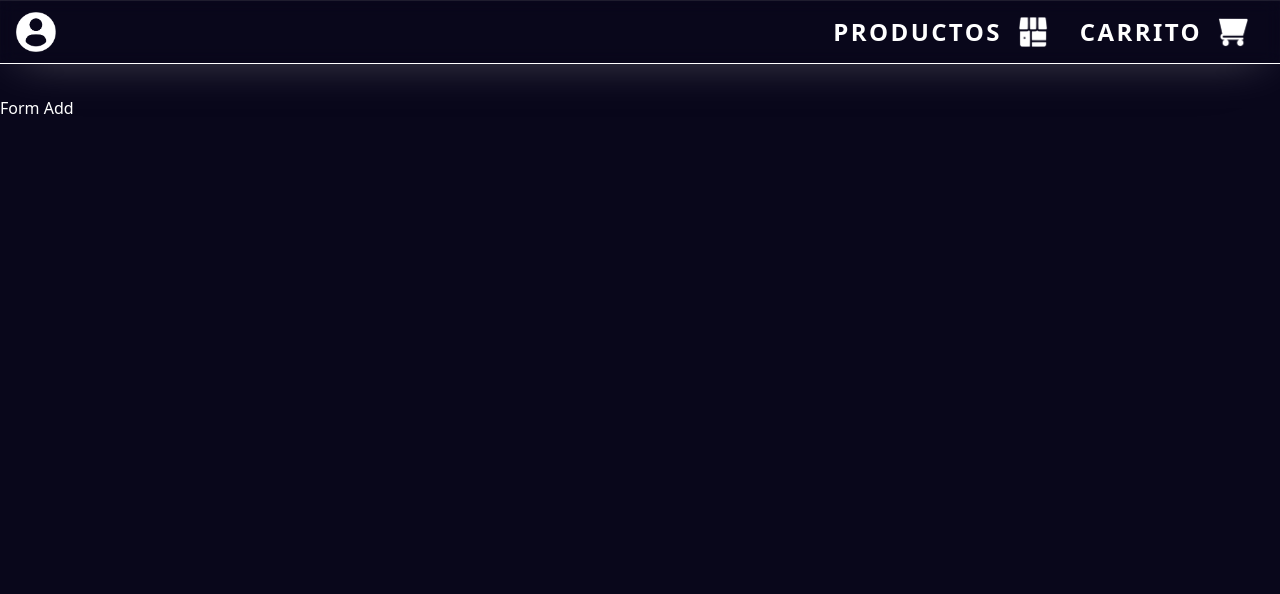
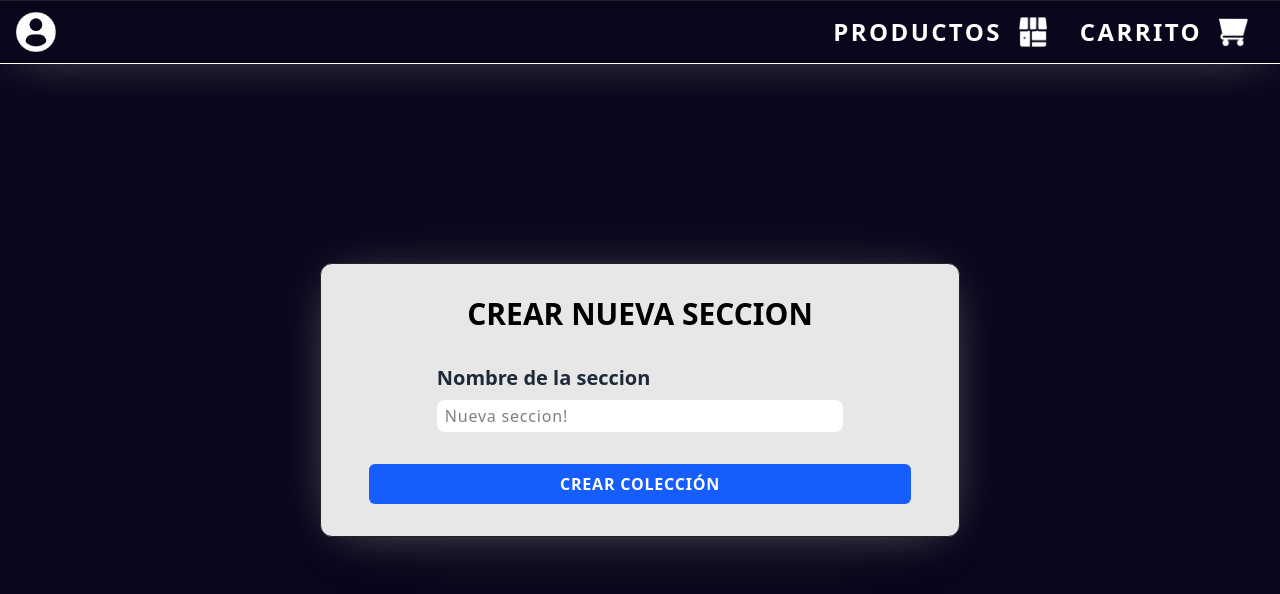
Before and after one commit to AndresG2412/OnlineShop, a Next.js app: page /Pages/Admin/View/FormsSections/AddSection in a window 1280 px wide. Shown: the top 594 px of the page. Built offline with nearby package versions, Linux system fonts and the light colour scheme; no server answers.

Commit message:
creacion de seccion a firebase

```diff
--- a/src/app/Pages/Admin/View/FormsSections/AddSection/page.jsx
+++ b/src/app/Pages/Admin/View/FormsSections/AddSection/page.jsx
@@ -1,9 +1,83 @@
-import React from 'react'
+"use client";
+
+import React from 'react';
+import { useForm } from 'react-hook-form';
+import { db } from '@/Libs/firebase'; // Asegúrate de importar tu instancia de Firebase
+import { addDoc, collection } from 'firebase/firestore';
+import toast, { Toaster } from 'react-hot-toast';
 
 export default function page() {
+
+    const {
+        register,
+        handleSubmit,
+        reset,
+        formState: { errors }
+    } = useForm();
+
+    const formatName = (name) => {
+        return name
+            .split(' ')
+            .map(word => word.charAt(0).toUpperCase() + word.slice(1).toLowerCase())
+            .join(' ')
+            .trim();
+    };
+
+    const createCollection = async (data) => {
+    const collectionName = formatName(data.Seccion);
+
+        try {
+            // Creamos un documento inicial en la nueva colección
+            await addDoc(collection(db, collectionName), {
+            createdAt: new Date(),
+            createdBy: 'admin', // Puedes cambiar esto por el usuario actual
+            initialDoc: true
+            });
+
+            toast.success(`Colección "${collectionName}" creada exitosamente!`, {
+            duration: 4000,
+            position: 'top-center'
+            });
+            reset();
+        } catch (error) {
+            toast.error(`Error al crear colección: ${error.message}`, {
+            duration: 5000,
+            position: 'top-center'
+            });
+            console.error("Error en createCollection:", error);
+        }
+    };
+
     return (
-        <div className='mt-24 text-white'>
-            <p>Form Add</p>
+        <div className='w-screen h-screen flex justify-center items-center'>
+            <form
+            onSubmit={handleSubmit(createCollection)}
+                className='bg-[#e7e7e7] w-2/4 mx-auto shadow-1 rounded-xl border-[1px] border-[#222] py-8 px-12'>
+
+                    <p className='uppercase font-bold text-3xl text-center mb-8'>Crear nueva seccion</p>
+
+                    <div className={`mx-auto w-3/4 flex mb-8 flex-col gap-2 ${errors.Seccion ? "mb-2" : "mb-4"}`}>
+                        <label className="font-semibold text-xl text-gray-800">Nombre de la seccion</label>
+                        <input
+                            {...register("Seccion", { required: "El nombre de la seccion es requerido!" })}
+                            type="text"
+                            className='w-full h-8 bg-white rounded-lg pl-2 tracking-wider'
+                            placeholder='Nueva seccion!'
+                            autoComplete='off'
+                        />
+
+                        {errors.Seccion && (
+                            <span className='text-red-500'>{errors.Seccion.message}</span>
+                        )}
+                    </div>
+
+                    <button
+                        type="submit"
+                        className="w-full uppercase font-semibold tracking-wider bg-blue-600 hover:bg-blue-700 text-white py-2 px-4 rounded-md transition duration-300 focus:outline-none focus:ring-2 focus:ring-blue-500 focus:ring-offset-2"
+                        >
+                            Crear Colección
+                    </button>
+            </form>
         </div>
-    )
-}
+    );
+};
--- a/src/app/Pages/Admin/page.jsx
+++ b/src/app/Pages/Admin/page.jsx
@@ -145,7 +145,7 @@ export default function Login() {
                                 type="email"
                                 className='w-full h-8 bg-white rounded-lg pl-2 tracking-wider'
                                 placeholder='Ingresa tu Correo Electrónico'
-                                autoComplete='email'
+                                autoComplete='off'
                                 disabled={loading}
                             />
 
```
